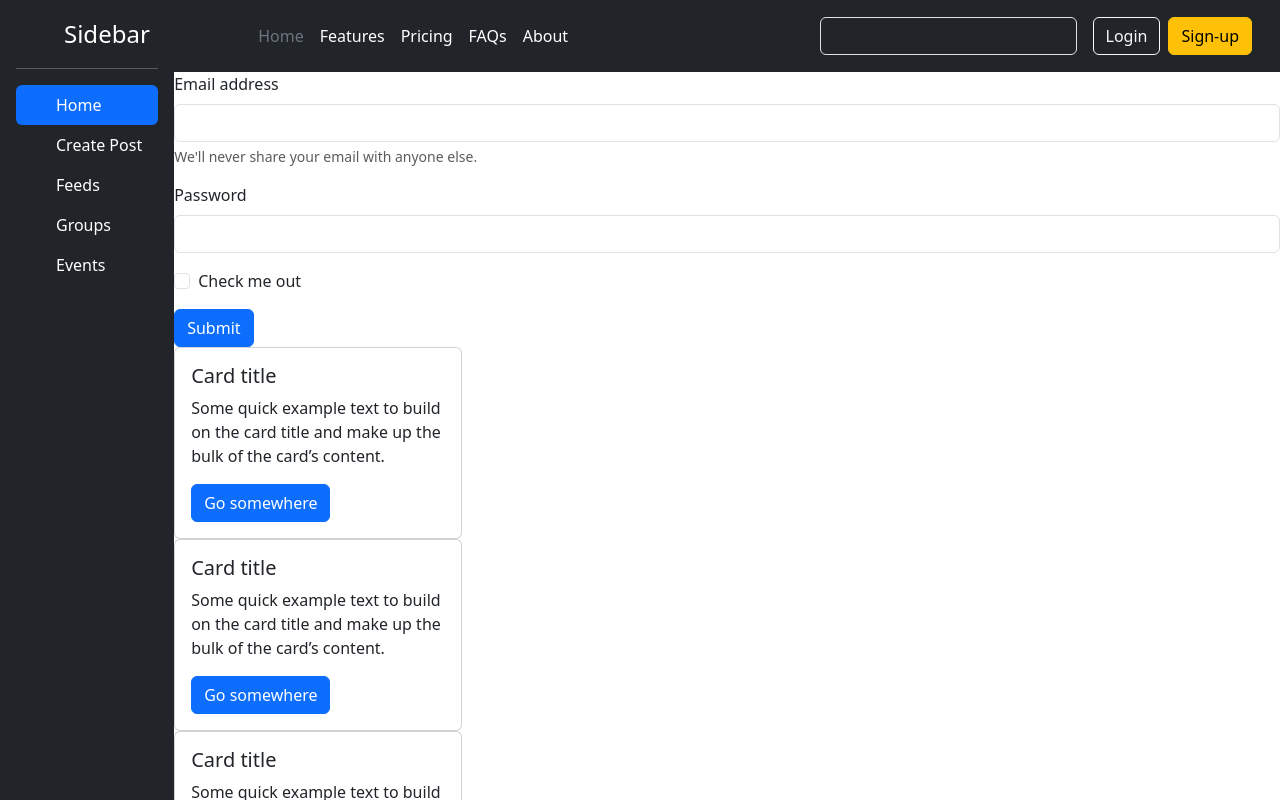
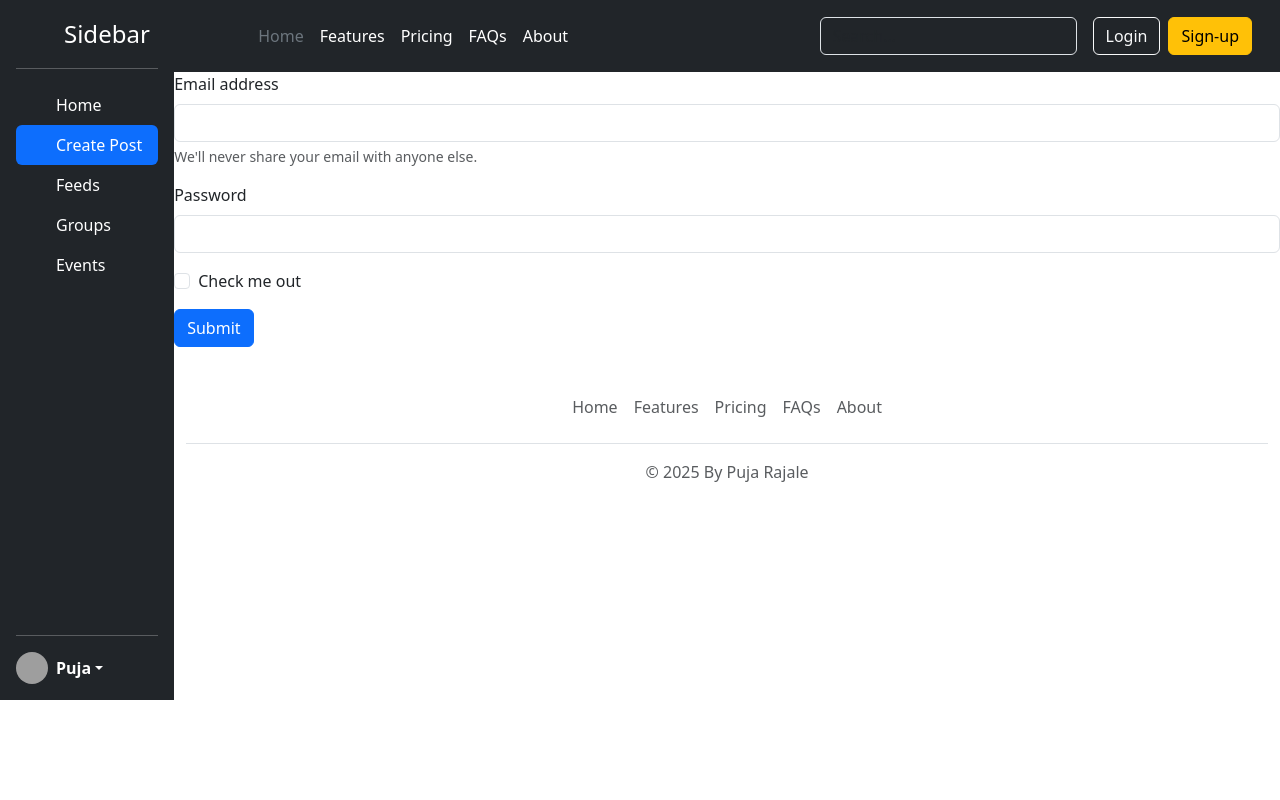
Before and after one commit to pujarajale/social-media, a React (Vite) app: page / in a window 1280 px wide. Both pictures are taken after a click on the link "Create Post". Shown: the top 800 px of the page. Built offline with nearby package versions, Linux system fonts and the light colour scheme; grey boxes are pictures that could not be loaded.

Commit message:
Active tab on Click event added

```diff
--- a/src/App.jsx
+++ b/src/App.jsx
@@ -5,16 +5,24 @@
 import Sidebar from "./components/Sidebar";
 import PostList from "./components/PostList";
 import CreatePost from "./components/CreatePost";
+import { useState } from "react";
 
 const App = () => {
+  const [selectedTab, setSelectedTab] = useState("Home");
   return (
     <>
       <div className="app-container">
-        <Sidebar></Sidebar>
+        <Sidebar
+          selectedTab={selectedTab}
+          setSelectedTab={setSelectedTab}
+        ></Sidebar>
         <div className="content">
           <Header></Header>
-          <CreatePost></CreatePost>
-          <PostList></PostList>
+          {selectedTab === "Home" ? (
+            <PostList></PostList>
+          ) : (
+            <CreatePost></CreatePost>
+          )}
           <Footer></Footer>
         </div>
       </div>
--- a/src/components/CreatePost.jsx
+++ b/src/components/CreatePost.jsx
@@ -3,7 +3,7 @@
     <>
       <form>
         <div className="mb-3">
-          <label for="exampleInputEmail1" className="form-label">
+          <label htmlFor="exampleInputEmail1" className="form-label">
             Email address
           </label>
           <input
@@ -17,7 +17,7 @@
           </div>
         </div>
         <div className="mb-3">
-          <label for="exampleInputPassword1" className="form-label">
+          <label htmlFor="exampleInputPassword1" className="form-label">
             Password
           </label>
           <input
@@ -32,7 +32,7 @@
             className="form-check-input"
             id="exampleCheck1"
           />
-          <label className="form-check-label" for="exampleCheck1">
+          <label className="form-check-label" htmlFor="exampleCheck1">
             Check me out
           </label>
         </div>
--- a/src/components/Sidebar.jsx
+++ b/src/components/Sidebar.jsx
@@ -1,4 +1,4 @@
-const Sidebar = () => {
+const Sidebar = ({ selectedTab, setSelectedTab }) => {
   return (
     <>
       <div className="d-flex flex-column flex-shrink-0 p-3 text-bg-dark sidebar">
@@ -18,8 +18,18 @@
         </a>
         <hr />
         <ul className="nav nav-pills flex-column mb-auto">
-          <li className="nav-item">
-            <a href="#" className="nav-link active" aria-current="page">
+          <li
+            onClick={() => {
+              setSelectedTab("Home");
+            }}
+          >
+            <a
+              href="#"
+              className={`nav-link text-white ${
+                selectedTab === "Home" && "active"
+              }`}
+              aria-current="page"
+            >
               <svg
                 className="bi pe-none me-2"
                 width="16"
@@ -31,8 +41,18 @@
               Home
             </a>
           </li>
-          <li>
-            <a href="#" className="nav-link text-white">
+          <li
+            onClick={() => {
+              setSelectedTab("Create Post");
+            }}
+          >
+            <a
+              href="#"
+              className={`nav-link text-white ${
+                selectedTab === "Create Post" && "active"
+              }`}
+              aria-current="page"
+            >
               <svg
                 className="bi pe-none me-2"
                 width="16"
```
